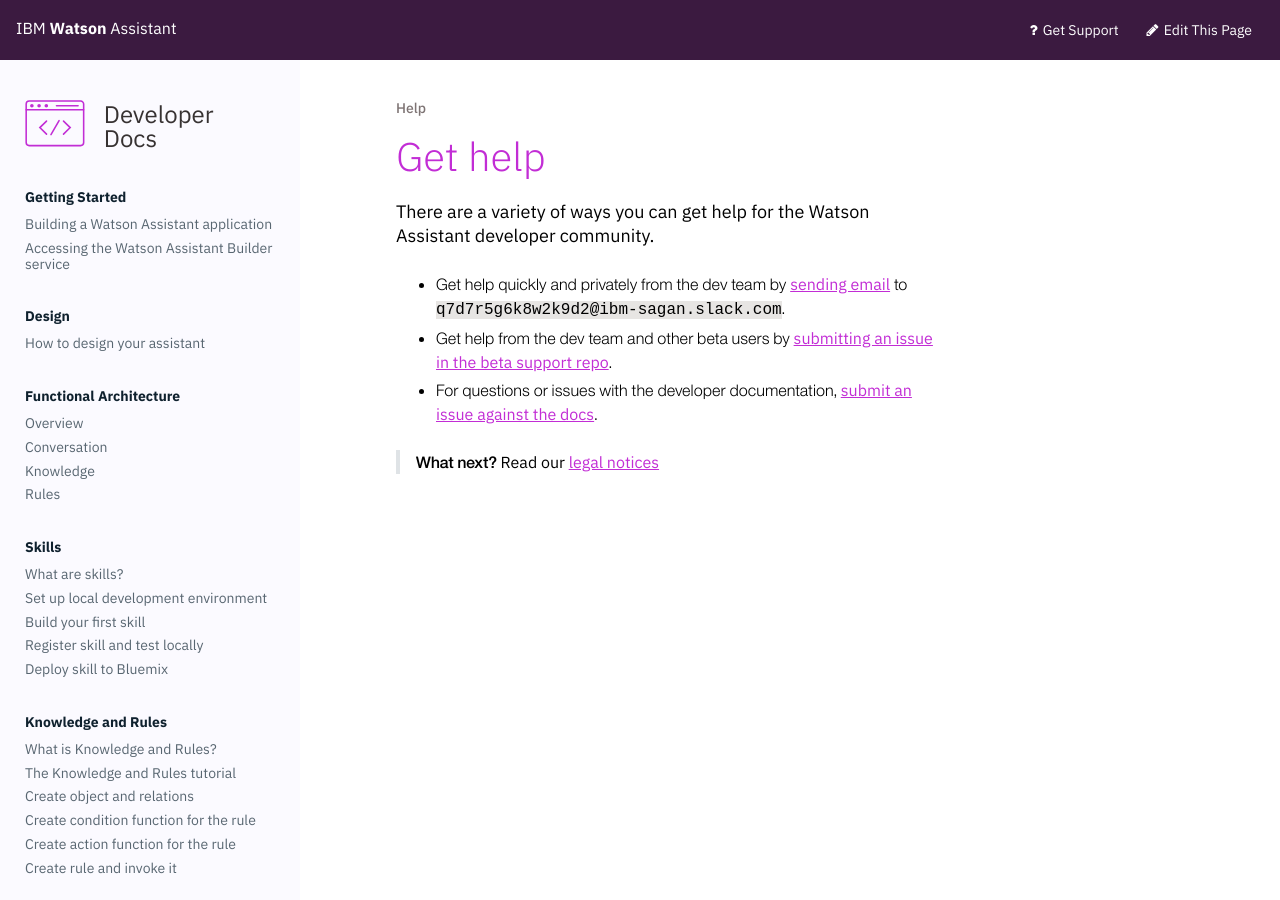
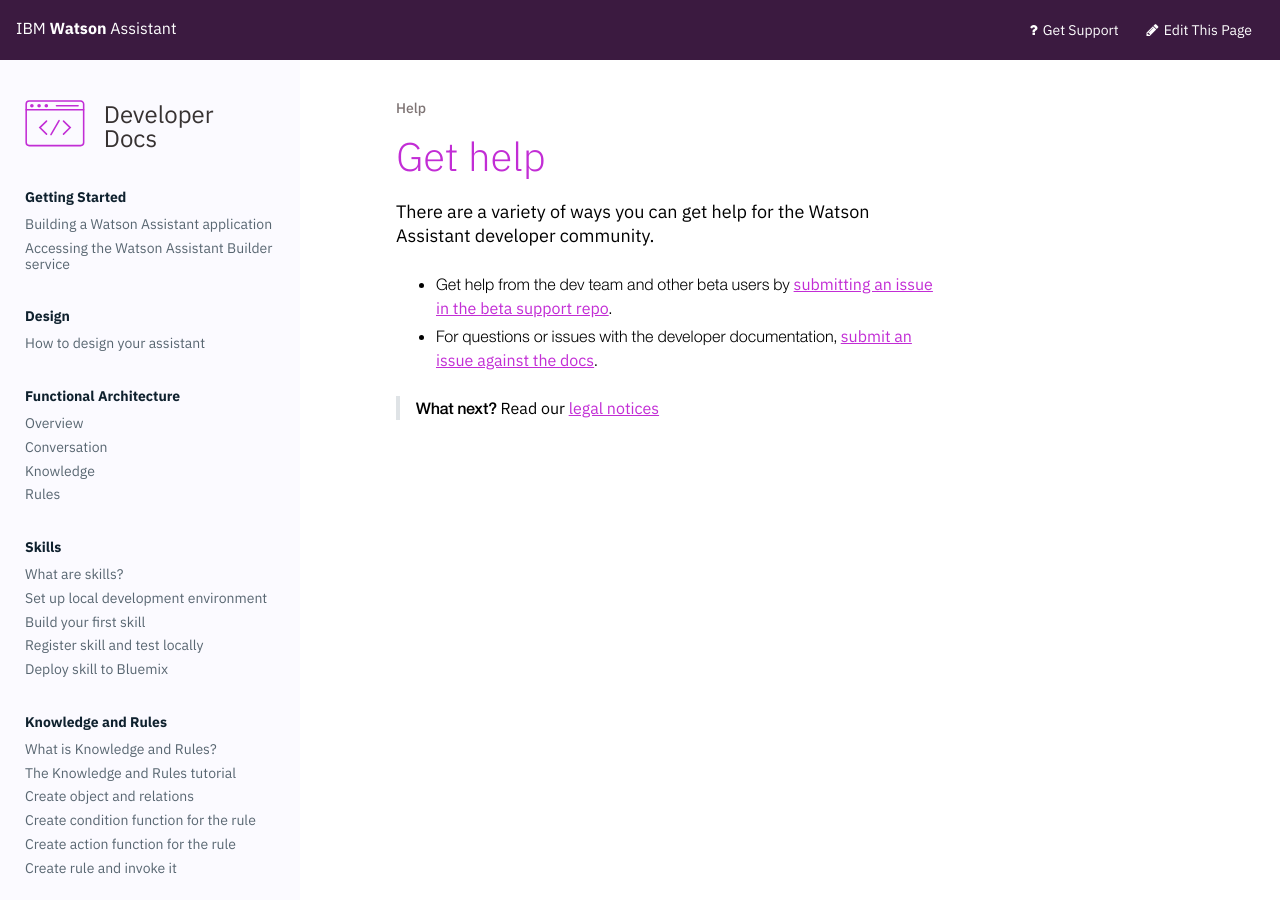
Before and after one commit to Watson-Personal-Assistant/developer, a Jekyll site: the page built from _content/get-help/learn.md, in a window 1280 px wide. Built offline with Jekyll 4.4.1, drawn with Linux system fonts in a browser that asks for light colours.

Commit message:
Update learn.md

```diff
--- a/_content/get-help/learn.md
+++ b/_content/get-help/learn.md
@@ -4,7 +4,6 @@
 ---
   There are a variety of ways you can get help for the Watson Assistant developer community.
 
-  * Get help quickly and privately from the dev team by [sending email](mailto:q7d7r5g6k8w2k9d2@ibm-sagan.slack.com) to `q7d7r5g6k8w2k9d2@ibm-sagan.slack.com`.
   * Get help from the dev team and other beta users by [submitting an issue in the beta support repo](https://github.com/Watson-Personal-Assistant/Beta-Support/issues).
   * For questions or issues with the developer documentation, [submit an issue against the docs](https://github.com/Watson-Personal-Assistant/developer/issues).
 
```
